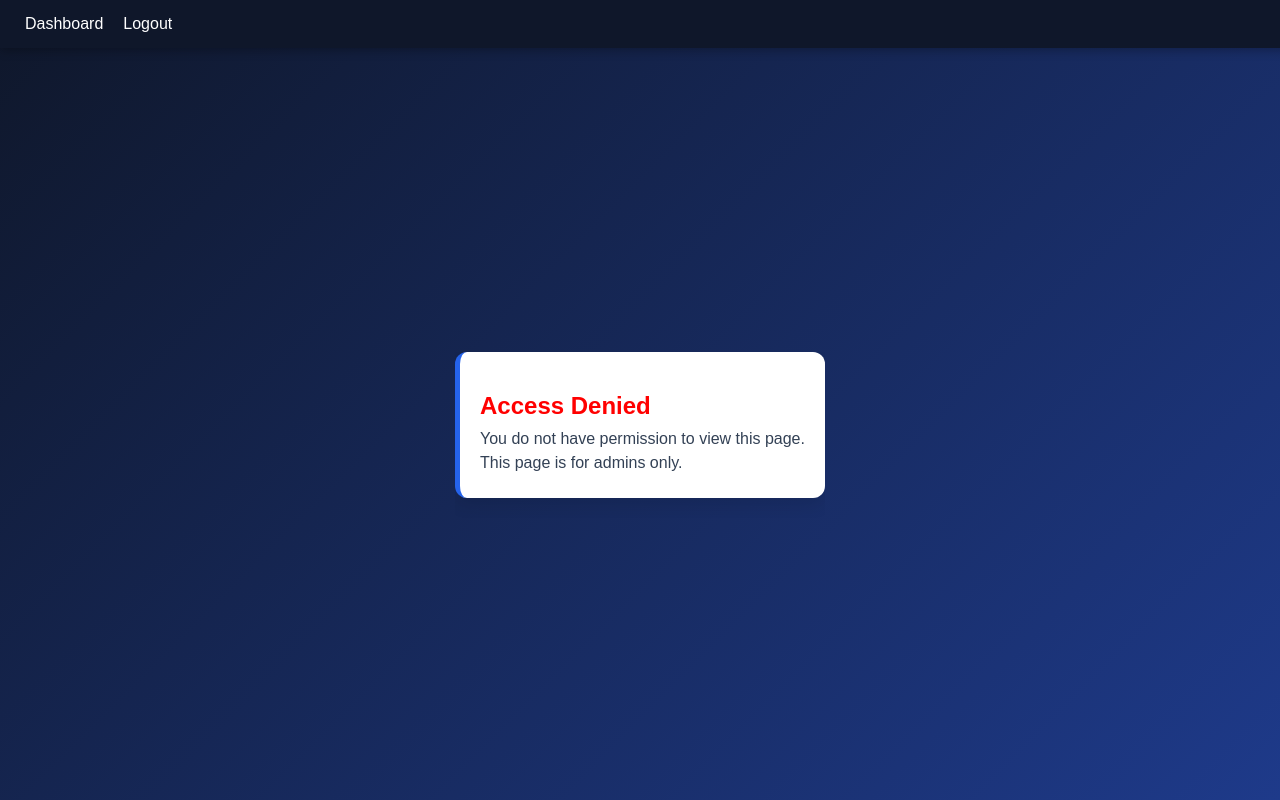
After one commit to Lamya-Al/Security-Project, a Flask app: template templates/access_denied.html in a window 1280 px wide. The commit adds this page. Run offline with Flask 3, Linux system fonts and the light colour scheme; the template is opened without the code that fills it, so the values that code supplies are empty.

Commit message:
add access control

```diff
--- a/app.py
+++ b/app.py
@@ -67,10 +67,11 @@ def login():
 
         if user: # match found
             #return f"Welcome back, {user['fname']}! You are logged in as {user['role']}."
-            return render_template('dashboard.html', user=user)
+            if user:
+             return redirect(url_for('dashboard', uid=user['id']))
         else: # no match found
            # return "Invalid username or password. Please try again."
-           return render_template('login.html', error="Invalid Credentials")
+           return render_template('dashboard.html', user=user, posts=posts)
 
     return render_template('login.html')
 
@@ -98,7 +99,7 @@ def dashboard():
 
 
 
-    return render_template('dashboard.html', user=user)
+    return render_template('dashboard.html', user=user, posts=posts)
 
 
 
@@ -136,7 +137,20 @@ def post():
 
     return render_template('post.html', posts=posts, user=user)
 
+# VULNERABLE - no role check
+# SECURE - role check added
+@app.route('/admin')
+def admin():
+    uid = request.args.get('uid')
+    conn = get_db_connection()
+    user = conn.execute(f"SELECT * FROM users WHERE id = {uid}").fetchone()
+    users = conn.execute("SELECT * FROM users").fetchall()
+    conn.close()
 
+    if user['role'] != 'admin':
+     return render_template('access_denied.html', user=user)
+
+    return render_template('admin.html', user=user, users=users)
 
 
 if __name__=="__main__": # this should be the last line
--- /dev/null
+++ b/templates/access_denied.html
@@ -0,0 +1,22 @@
+<!DOCTYPE html>
+<html>
+<head>
+    <title>Access Denied</title>
+    <link rel="stylesheet" href="{{ url_for('static', filename='styles.css') }}">
+</head>
+<body>
+<nav class="nav">
+    <div class="nav-list">
+        <a href="{{ url_for('dashboard', uid=user['id']) }}">Dashboard</a>
+        <a href="{{ url_for('home') }}">Logout</a>
+    </div>
+</nav>
+<div class="container">
+    <div class="profile-card">
+        <h2 style="color: red;"> Access Denied</h2>
+        <p>You do not have permission to view this page.</p>
+        <p>This page is for admins only.</p>
+    </div>
+</div>
+</body>
+</html>
--- a/templates/dashboard.html
+++ b/templates/dashboard.html
@@ -11,6 +11,7 @@
   <div class="nav-list">
     <a href="{{ url_for('post', uid=user['id']) }}">Explore</a>
     <a href="{{ url_for('home') }}">Logout</a>
+      <a href="{{ url_for('admin', uid=user['id']) }}"> Admin Panel</a>
   </div>
 </nav>
 
```
Also changed, not shown: templates/admin.html (added, +25 -0 lines).
